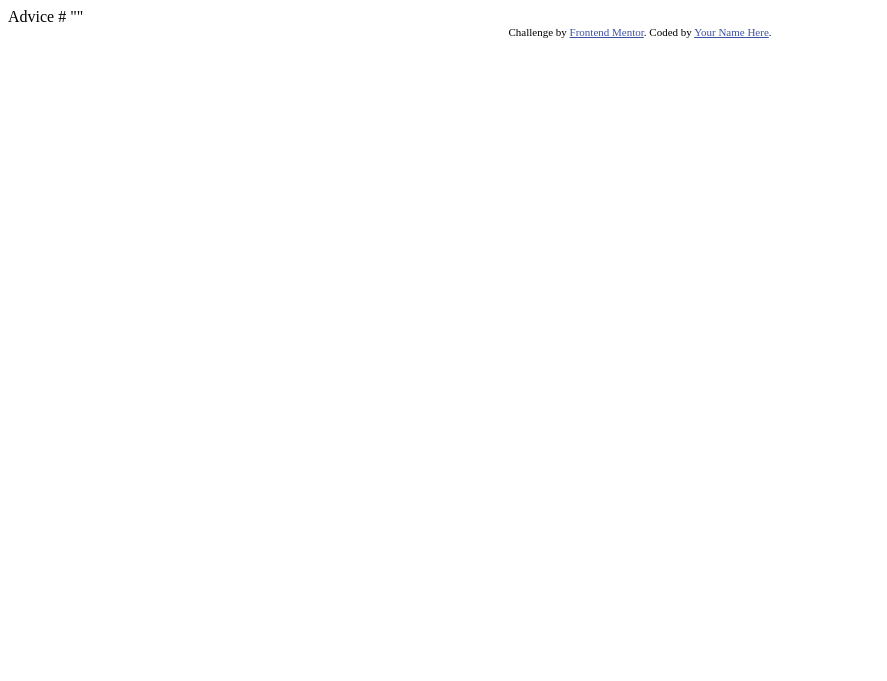
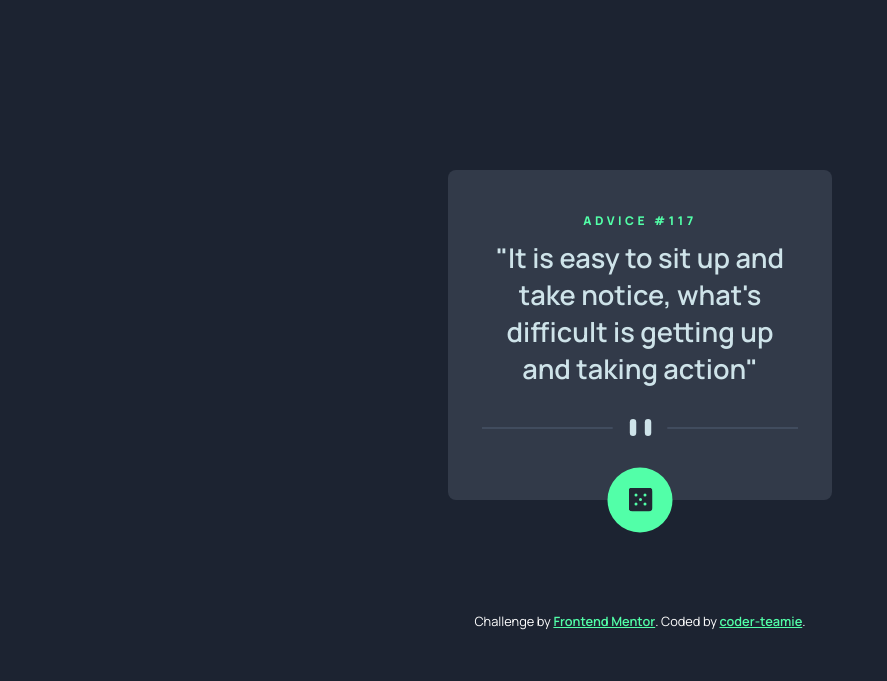
Before and after one commit to coder-teamie/advice-generator-app, a plain HTML site: page index.html in a window 1280 px wide. Shown: the whole page, without its empty margins (0-887 px from the left). Drawn offline with Linux system fonts and the light colour scheme.

Commit message:
design template completed

```diff
--- a/index.html
+++ b/index.html
@@ -1,28 +1,50 @@
 <!DOCTYPE html>
 <html lang="en">
   <head>
-  <meta charset="UTF-8">
-  <meta name="viewport" content="width=device-width, initial-scale=1.0"> <!-- displays site properly based on user's device -->
-
-  <link rel="icon" type="image/png" sizes="32x32" href="./images/favicon-32x32.png">
-
+    <meta charset="UTF-8" />
+    <meta name="viewport" content="width=device-width, initial-scale=1.0" />
+    <!-- favicon -->
+    <link
+      rel="icon"
+      type="image/png"
+      sizes="32x32"
+      href="./images/favicon-32x32.png"
+    />
+    <!-- css -->
+    <link rel="stylesheet" href="./dist/css/main.css" />
     <title>Frontend Mentor | Advice generator app</title>
-
-  <!-- Feel free to remove these styles or customise in your own stylesheet 👍 -->
-  <style>
-    .attribution { font-size: 11px; text-align: center; }
-    .attribution a { color: hsl(228, 45%, 44%); }
-  </style>
   </head>
   <body>
-
-  Advice #<!-- Advice ID goes here -->
-
-  "<!-- Advice text goes here -->"
-
+    <main>
+      <div class="section-center">
+        <article class="card" id="advice-card">
+          <h1>Advice #<span id="count">117</span></h1>
+          <div class="advice-content">
+            <p>
+              "It is easy to sit up and take notice, what's difficult is getting
+              up and taking action"
+            </p>
+          </div>
+          <div class="pattern-divider">
+            <!-- <img
+              src="./images/pattern-divider-mobile.svg"
+              class="mobile-divider"
+              alt="pattern-divider-mobile"
+            /> -->
+          </div>
+          <div class="dice-container">
+            <img src="./images/icon-dice.svg" class="dice" alt="icon-dice" />
+          </div>
+        </article>
         <div class="attribution">
-    Challenge by <a href="https://www.frontendmentor.io?ref=challenge" target="_blank">Frontend Mentor</a>.
-    Coded by <a href="#">Your Name Here</a>.
+          Challenge by
+          <a href="https://www.frontendmentor.io?ref=challenge" target="_blank"
+            >Frontend Mentor</a
+          >. Coded by
+          <a href="https://github.com/coder-teamie">coder-teamie</a>.
         </div>
+      </div>
+    </main>
+    <script src="./js/script.js"></script>
   </body>
 </html>
--- /dev/null
+++ b/sass/_card.scss
@@ -0,0 +1,48 @@
+.card {
+  background: $darkGrayishBlue;
+  border-radius: $radius;
+  text-align: center;
+  max-width: 22rem;
+  margin: 0 auto;
+  padding: 2rem 1rem;
+  position: relative;
+  margin-bottom: 7rem;
+
+  h1 {
+    color: $neonGreen;
+    font-size: 0.75rem;
+    letter-spacing: 3.5px;
+    text-transform: uppercase;
+  }
+  p {
+    color: $lightCyan;
+    font-size: 1.7rem;
+    max-width: 20rem;
+    margin: 0 auto;
+    font-weight: 600;
+  }
+}
+
+.dice-container {
+  background: $neonGreen;
+  width: 65px;
+  height: 65px;
+  border-radius: 50%;
+  display: grid;
+  place-items: center;
+  margin: 0 auto;
+  position: absolute;
+  bottom: 0;
+  left: 50%;
+  transform: translate(-50%, 50%);
+  transition: all 0.3s linear;
+  cursor: pointer;
+
+  &:hover {
+    box-shadow: 0px 0px 23px 5px $neonGreen;
+  }
+}
+
+.mobile-divider {
+  margin: 1.5rem auto 1.7rem auto;
+}
--- /dev/null
+++ b/sass/_config.scss
@@ -0,0 +1,13 @@
+@import url('https://fonts.googleapis.com/css2?family=Manrope:wght@400;600;800&display=swap');
+
+body {
+  font-size: 28px;
+  font-family: 'Manrope', sans-serif;
+  background: hsl(220, 28%, 15%);
+}
+
+@mixin desktop {
+  @media screen and (min-width: 1440px) {
+    @content;
+  }
+}
--- /dev/null
+++ b/sass/_resets.scss
@@ -0,0 +1,6 @@
+*::before,
+*::after {
+  border: 0;
+  margin: 0;
+  box-sizing: border-box;
+}
--- /dev/null
+++ b/sass/_variables.scss
@@ -0,0 +1,16 @@
+// Colors
+$lightCyan: hsl(193, 38%, 86%);
+$neonGreen: hsl(150, 100%, 66%);
+$grayishBlue: hsl(217, 19%, 38%);
+$darkGrayishBlue: hsl(217, 19%, 24%);
+
+// Font
+$primaryFont: 'Manrope', sans-serif;
+
+// Other globals
+$radius: 0.5rem;
+$transition: all 0.2s linear;
+
+//Layouts
+$mobileLayout: 23.4375rem;
+$desktopLayout: 90rem;
--- /dev/null
+++ b/sass/main.scss
@@ -0,0 +1,58 @@
+@import './config';
+@import './resets';
+@import './variables';
+@import './card';
+
+main {
+  display: grid;
+  place-items: center;
+  width: 100%;
+  height: 98vh;
+  overflow: hidden;
+}
+
+.section-center {
+  width: 100%;
+  max-width: $desktopLayout;
+  padding: 3rem;
+  overflow: hidden;
+}
+
+.pattern-divider {
+  margin: 2rem auto;
+  height: 17px;
+  width: 90%;
+  background: url('/images/pattern-divider-mobile.svg') center/cover;
+}
+
+.attribution {
+  text-align: center;
+  font-size: 0.8rem;
+  color: #fff;
+}
+
+.attribution a {
+  color: $neonGreen;
+  font-weight: 600;
+  text-decoration: underline;
+}
+
+@include desktop {
+  .card {
+    max-width: 30rem;
+    width: 100%;
+
+    p {
+      max-width: 30rem;
+      font-size: 1.9rem;
+    }
+  }
+
+  .pattern-divider {
+    background: url('/images/pattern-divider-desktop.svg') center/cover;
+    margin: 3rem auto;
+  }
+  .attribution {
+    font-size: 1rem;
+  }
+}
```
Also changed, not shown: dist/css/main.css (added), js/script.js (added). Lines whose indentation alone changed are shown as unchanged.
